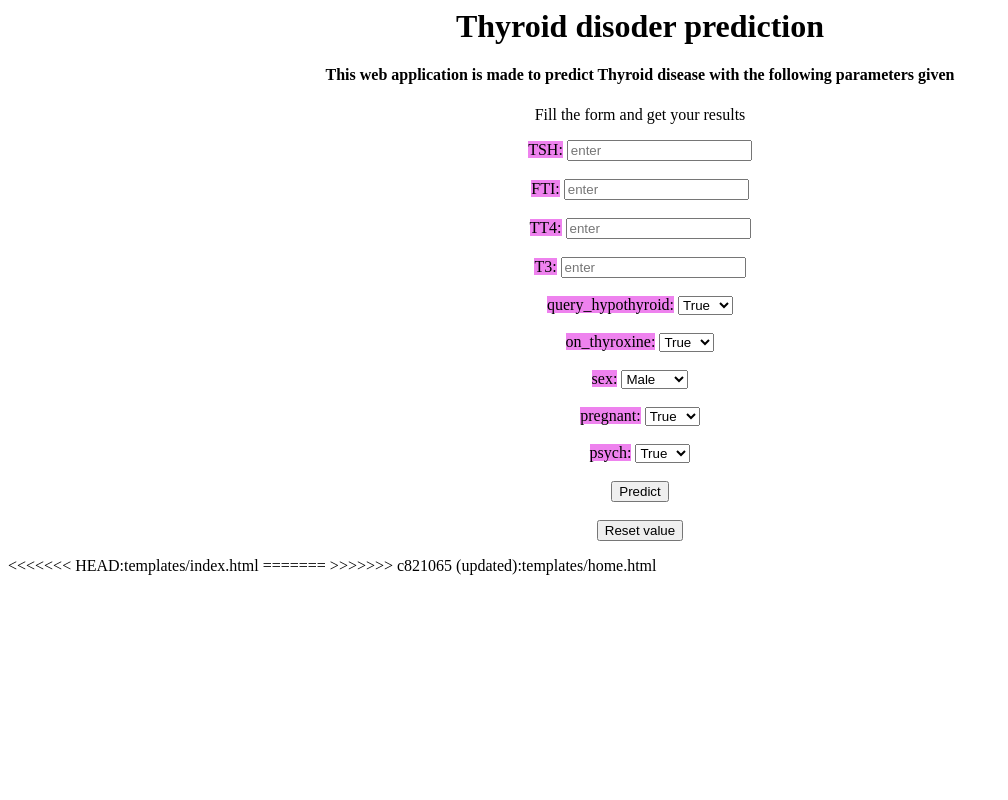
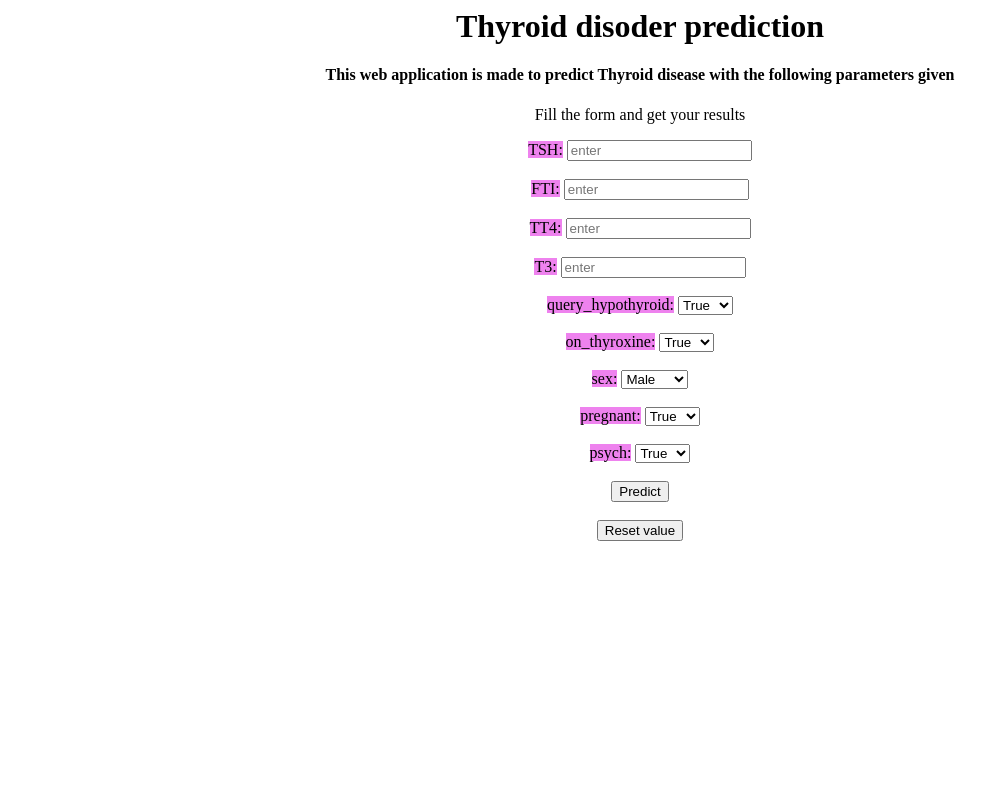
Before and after one commit to Umasangavi/Thyroid_Disorder_Prediction, a Flask app: page / in a window 1280 px wide. Shown: the whole page, without its empty margins (0-1008 px from the left). Run offline with Flask 2, Linux system fonts and the light colour scheme; parts of the project's set-up code (start-up, migrations or seed data) failed here and were passed over.

Commit message:
Update index.html

```diff
--- a/templates/index.html
+++ b/templates/index.html
@@ -57,32 +57,3 @@
         </center>
     </body>
 </html>
-
-
-
-
-
-
-
-
-
-
-
-
-
-
-
-
-
-<<<<<<< HEAD:templates/index.html
-
-
-
-
-
-=======
-
-
-
-
->>>>>>> c821065 (updated):templates/home.html
```
